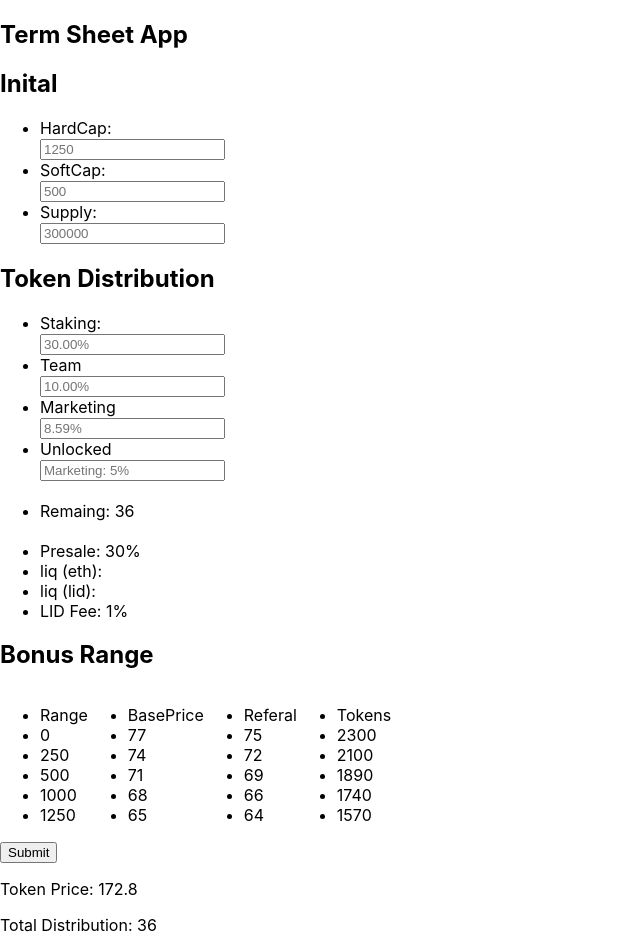
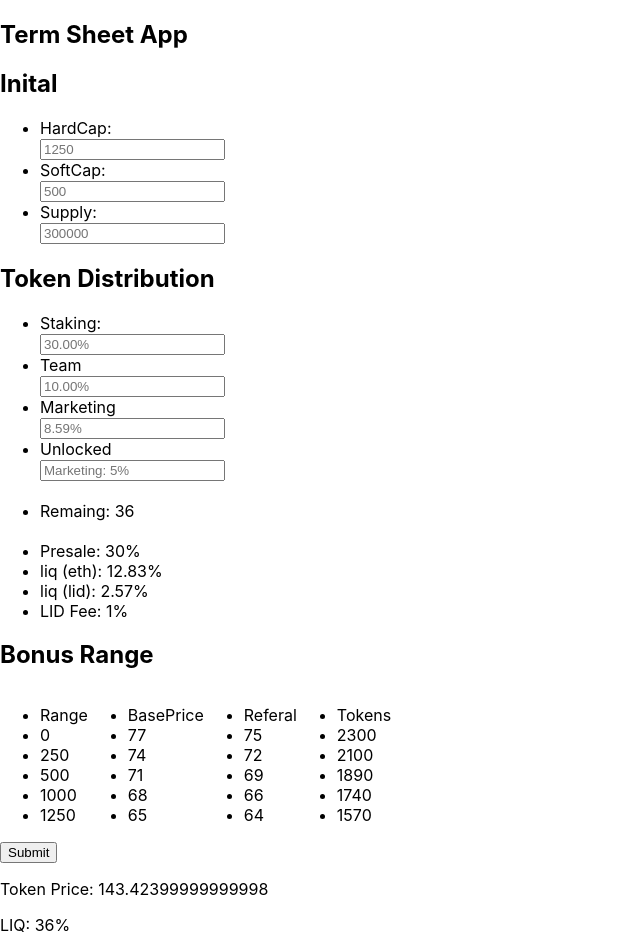
Before and after one commit to Klongrich/TermSheet_UI, a React (Create React App) app: page / in a window 1280 px wide. Shown: the whole page, without its empty margins (0-640 px from the left). Built offline with nearby package versions, Linux system fonts and the light colour scheme.

Commit message:
calculating token price

```diff
--- a/src/App.js
+++ b/src/App.js
@@ -23,28 +23,30 @@ function App() {
   const [unlocked, setUnlocked] = useState("Marketing: 5%")
   const [total, setTotal] = useState(36.00);
 
-  const [liqPercent, setLiqPercent] = useState("8")
+  const [liqPercent, setLiqPercent] = useState("8");
+  const [ethLiq, setEthliq] = useState(12.83);
+  const [lidLiq, setLidliq] = useState(2.57)
 
   //const [presale, setPresale] = useState(); Always 30%
 
   function calculate_outcome() {
-
     get_total_distrubtion();
     get_token_price();
   }
 
-  function get_total_distrubtion() {
+  async function get_total_distrubtion() {
 
     console.log(parseFloat(marketing));
     console.log(parseFloat(staking));
     console.log(parseFloat(team));
 
-    setTotal(((parseFloat(marketing) + parseFloat(staking) + parseFloat(team) + 36) - 100) * -1)
+    setTotal(((parseFloat(marketing) + parseFloat(staking) + parseFloat(team) + 36) - 100) * -1);
+
   }
 
   function get_token_price() {
     return (
-      (parseFloat(supply) * (total / 100)) / (parseFloat(hardcap) * 0.5)
+      (parseFloat(supply) * ((total / 100) * 0.83)) / (parseFloat(hardcap) * 0.5)
     )
   };
 
@@ -92,8 +94,8 @@ function App() {
         <li>Remaing: {total} </li> <br />
 
         <li>Presale: 30%</li>
-        <li>liq (eth): </li>
-        <li>liq (lid): </li>
+        <li>liq (eth): {ethLiq}% </li>
+        <li>liq (lid): {lidLiq}% </li>
         <li>LID Fee: 1%</li>
       </ul>
 
@@ -144,7 +146,7 @@ function App() {
 
       <br />
      <p> Token Price:  {get_token_price()} </p>
-     <p> Total Distribution: {total} </p>
+     <p> LIQ: {total}% </p>
 
     </>
 
```
